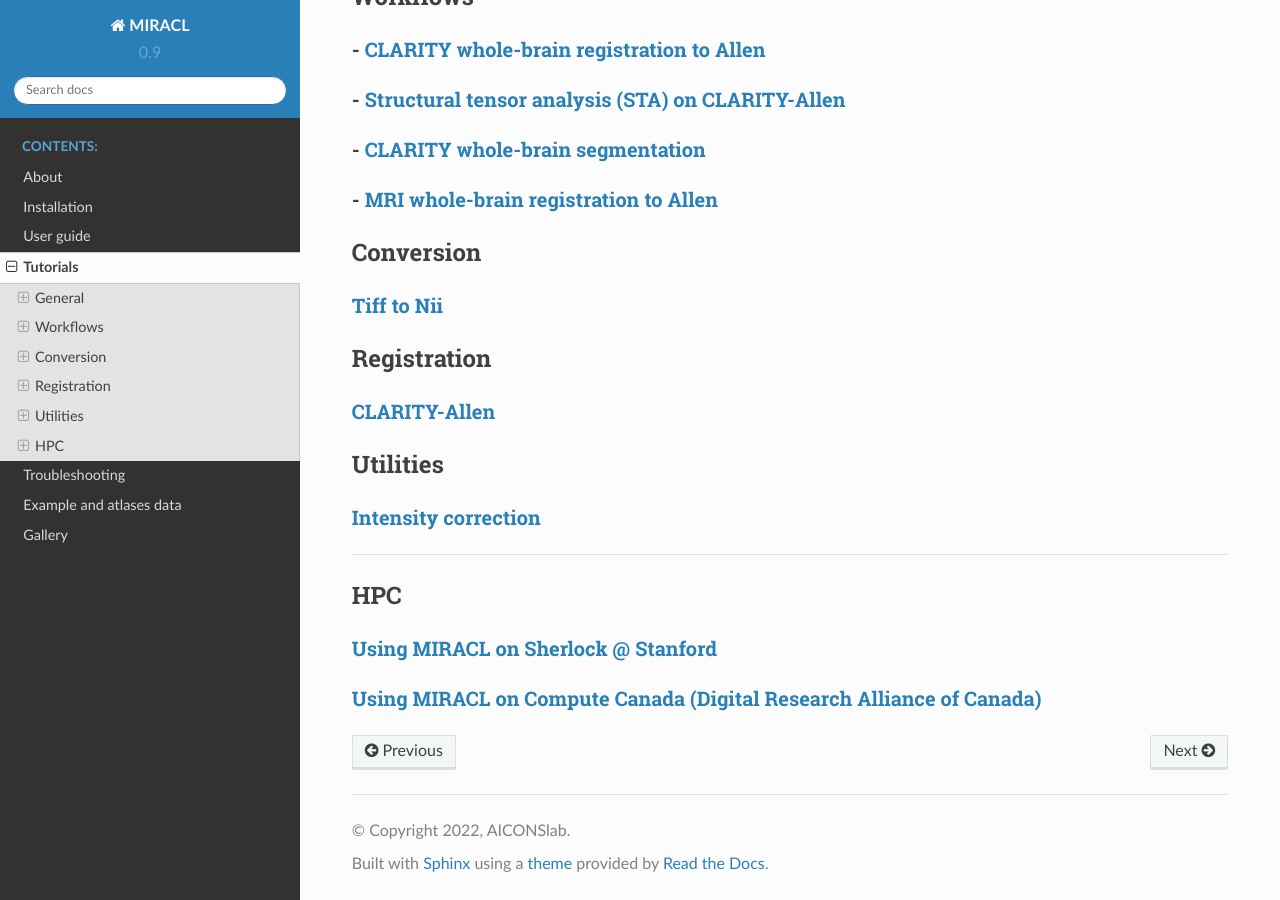
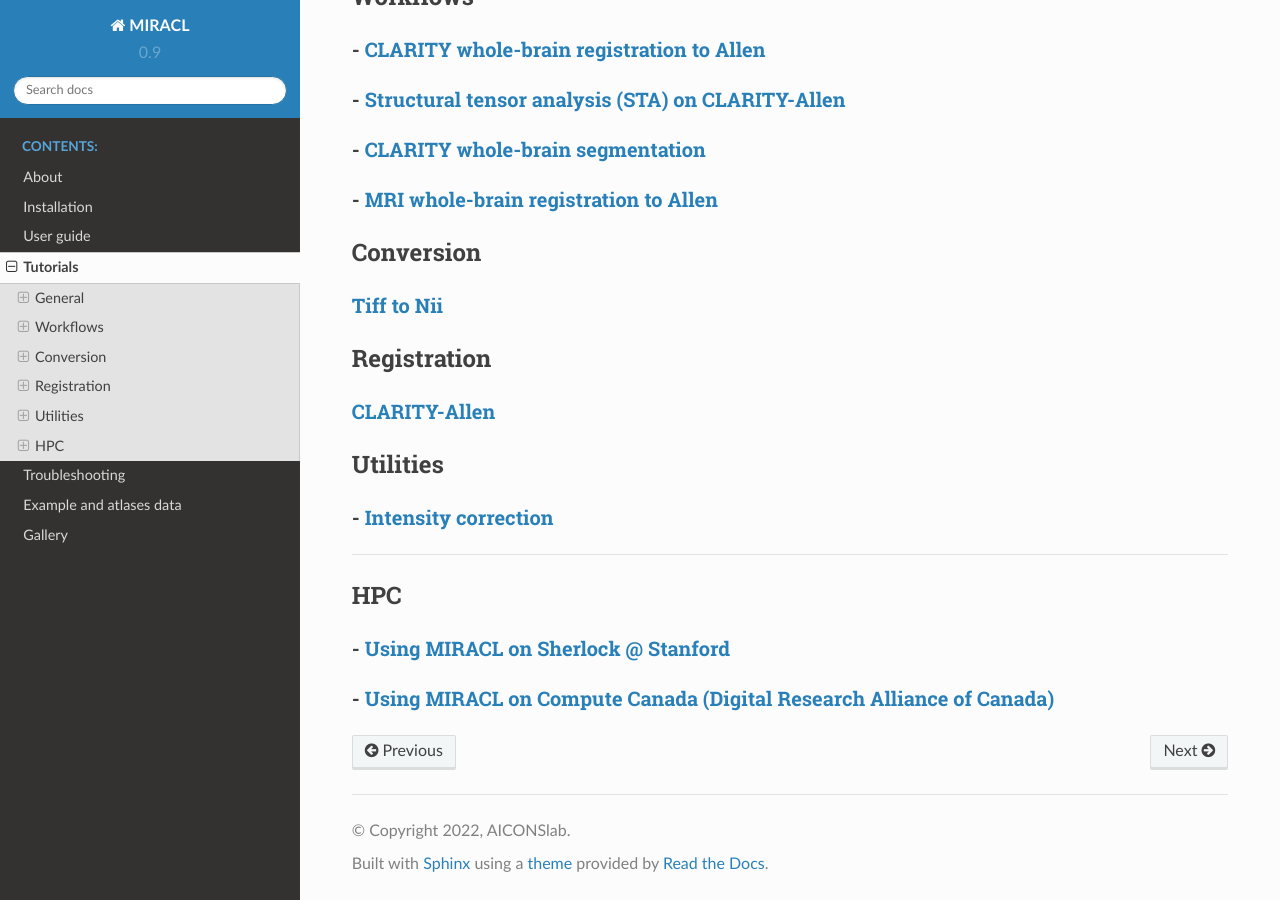
Before and after one commit to AICONSlab/MIRACL, a Sphinx documentation site: the page built from docs/tutorials.md, in a window 1280 px wide and 900 px high, scrolled down 1056 px. Built offline with Sphinx 7.4.7 and the Read the Docs theme 2.0.0, drawn with Linux system fonts in a browser that asks for light colours.

```diff
--- a/docs/tutorials.md
+++ b/docs/tutorials.md
@@ -65,12 +65,12 @@ for a general introduction tutorial on how to use MIRACL.
 
 ## Utilities
 
-#### [Intensity correction](./tutorials/int_corr/int_corr.md)
+#### - [Intensity correction](./tutorials/int_corr/int_corr.md)
 
 ---
 
 ## HPC
 
-#### [Using MIRACL on Sherlock @ Stanford](./tutorials/sherlock/sherlock.md)
+#### - [Using MIRACL on Sherlock @ Stanford](./tutorials/sherlock/sherlock.md)
 
-#### [Using MIRACL on Compute Canada (Digital Research Alliance of Canada)](./tutorials/compute_canada/compute_canada.md)
+#### - [Using MIRACL on Compute Canada (Digital Research Alliance of Canada)](./tutorials/compute_canada/compute_canada.md)
```
